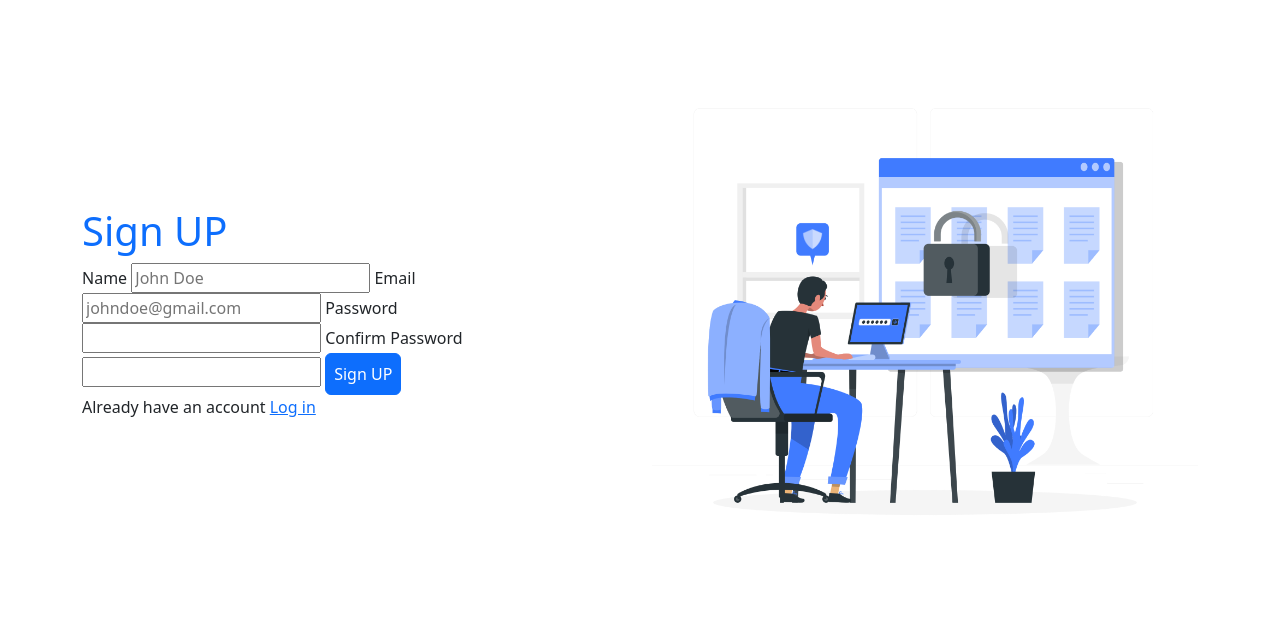
After one commit to oladayotech/Skill-Tracker, a Django app: page /signup/ in a window 1280 px wide. The commit adds this page. Shown: the top 641 px of the page. Run offline with Django 5.2, Linux system fonts and the light colour scheme.

Commit message:
Design homepage and styling it

```diff
--- /dev/null
+++ b/static/css/signup.css
@@ -0,0 +1,9 @@
+body {
+    background-color: #f8f9fa;
+    font-family: 'Segoe UI', Tahoma, Geneva, Verdana, sans-serif;
+}
+
+h1 {
+    font-weight: 700;
+    color: #2b2f4e;
+}
--- a/templates/index.html
+++ b/templates/index.html
@@ -10,7 +10,7 @@
     <title>Skill Tracker</title>
 </head>
 <body class="body">
-    <nav class="p-4 align-middle mb-5">
+    <nav class="p-5 align-middle mb-4">
         <div style="display: flex; align-items: center;">
             <img style="padding: 5px; border-radius: 10px;" src="{% static 'images\ChatGPT Image Apr 22, 2025, 07_31_14 PM1.png' %}" width="50px" height="50px" alt="">
             <h2 class="nav-h2">Skill Tracker</h2>
--- /dev/null
+++ b/templates/signup.html
@@ -0,0 +1,35 @@
+{% load static %}
+<!DOCTYPE html>
+<html lang="en">
+<head>
+    <meta charset="UTF-8">
+    <meta name="viewport" content="width=device-width, initial-scale=1.0">
+    <link rel="stylesheet" href="{% static 'css/signup.css' %}">
+    <link href="https://cdn.jsdelivr.net/npm/bootstrap@5.3.3/dist/css/bootstrap.min.css" rel="stylesheet" integrity="sha384-QWTKZyjpPEjISv5WaRU9OFeRpok6YctnYmDr5pNlyT2bRjXh0JMhjY6hW+ALEwIH" crossorigin="anonymous">
+    <title>Sign Up</title>
+</head>
+<body>
+    <div class="container py-5">
+        <div class="row align-items-center">
+            <div class="col-lg-6 col-md-7 col-sm-12 mb-4 mb-md-0 ">
+                <h1 class="text-primary"> Sign UP</h1>
+                <form class="" action="" method="post">
+                    <label for="name">Name</label>
+                    <input type="text" name="name" id="name" placeholder="John Doe">
+                    <label for="name">Email</label>
+                    <input type="email" name="email" id="email" placeholder="johndoe@gmail.com">
+                    <label for="name">Password</label>
+                    <input type="password" name="password1" id="password1">
+                    <label for="name">Confirm Password</label>
+                    <input type="password" name="password2" id="password2">
+                    <button class="btn btn-primary p-2" type="submit">Sign UP</button>
+                    <p>Already have an account <a href="{% url 'login' %}">Log in</a></p>
+                </form>
+            </div>
+            <div class="col-lg-6 col-md-5 col-sm-12 text-center">
+                <img src="{% static 'images/Secure login-rafiki.png' %}" class="img-fluid" alt="Login illustration" style="max-width: 100%; height: auto;">
+            </div>
+        </div>
+    </div>
+</body>
+</html>
--- a/tracker_app/urls.py
+++ b/tracker_app/urls.py
@@ -3,7 +3,7 @@ from  . import views
 
 urlpatterns = [
     path('', views.home, name='home'),
-    path('login', views.home, name='login'),
-    path('signup', views.home, name='signup'),
-    path('signup', views.home, name='signup'),
+    path('login/', views.login, name='login'),
+    path('signup/', views.signup, name='signup'),
+    path('dashboard', views.home, name='dashboard'),
 ]
--- a/tracker_app/views.py
+++ b/tracker_app/views.py
@@ -3,3 +3,9 @@ from django.shortcuts import render
 # Create your views here.
 def home(request):
     return render(request, 'index.html')
+
+def signup(request):
+    return render(request, 'signup.html')
+
+def login(request):
+    return render(request, 'login.html')
```
Also changed, not shown: static/css/style.css (+11 -3 lines), templates/login.html (added, +31 -0 lines), static/images/Computer login-rafiki.png (added), static/images/Secure data-pana.png (added), static/images/Secure login-rafiki.png (added), static/images/Tablet login-rafiki.png (added).
